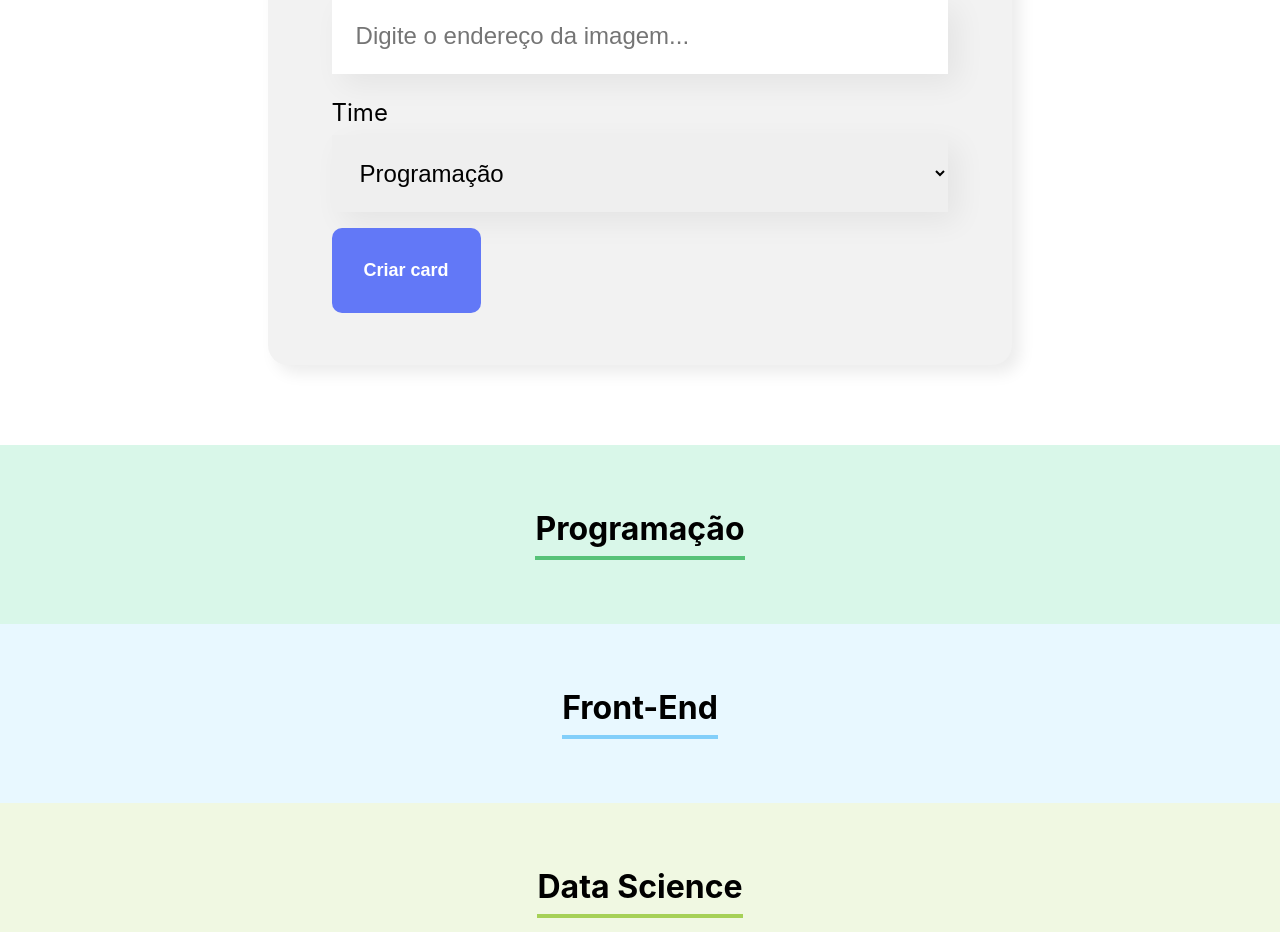
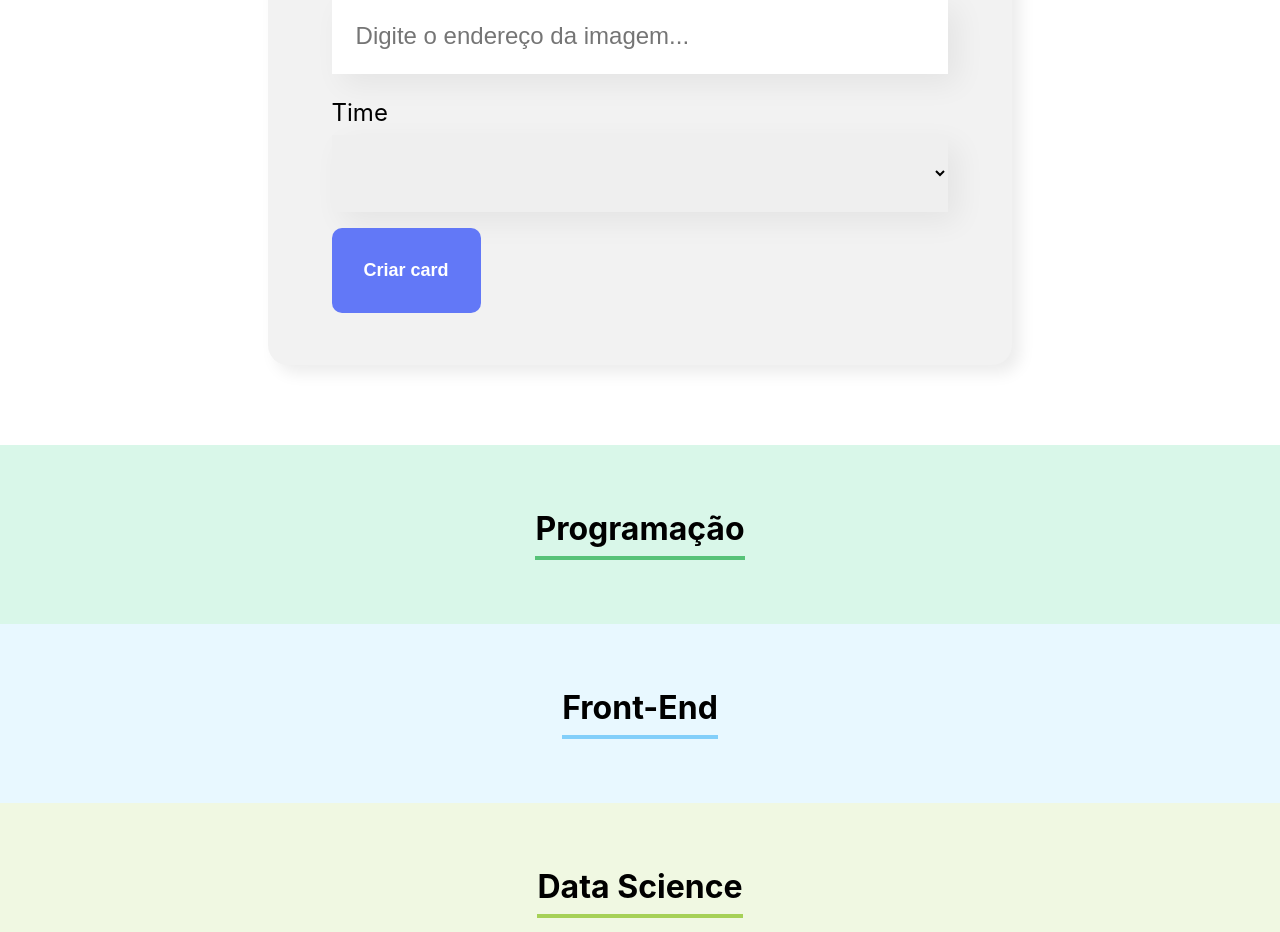
Before and after one commit to Kauapy/organo, a React (Create React App) app: page / in a window 1280 px wide. Shown: the part 1000-1932 px from the top of the page. Built offline with nearby package versions, Linux system fonts and the light colour scheme.

Commit message:
Passando a lista de times como props para Formulario:

```diff
--- a/src/App.js
+++ b/src/App.js
@@ -56,6 +56,7 @@ function App() {
         aoColaboradorCadastrado={(colaborador) =>
           aoNovoColaboradorAdicionado(colaborador)
         }
+        times={times.map(time => time.nome)}
       ></Formulario>
       {times.map((time) => (
         <Time
--- a/src/componentes/Formulario/index.js
+++ b/src/componentes/Formulario/index.js
@@ -10,15 +10,6 @@ const Formulario = (props) => {
   const [imagem, setImagem] = useState('');
   const [time, setTime] = useState('');
 
-  const times = [
-    "Programação",
-    "Front-End",
-    "Data Science",
-    "Devops",
-    "UX e Design",
-    "Mobile",
-    "Inovação e Gestão",
-  ];
 
   const aoSalvar = (event) => {
     event.preventDefault();
@@ -55,7 +46,7 @@ const Formulario = (props) => {
         ></CampoTexto>
         <ListaSuspensa
           label="Time"
-          item={times}
+          item={props.times}
           obrigatorio={true}
           aoAlterado={valor => setTime(valor)}
          ></ListaSuspensa>
--- a/src/componentes/ListaSuspensa/index.js
+++ b/src/componentes/ListaSuspensa/index.js
@@ -1,9 +1,15 @@
 import './ListaSuspensa.css'
-const ListaSuspensa = (props, evento) => {
+
+const ListaSuspensa = (props) => {
     return(
         <div className='lista-suspensa'>
             <label>{props.label}</label>
-            <select onChange={props => props.aoAlterado(evento.target.value)} required={props.required} value={props.value}>
+            <select
+                onChange={evento => props.aoAlterado(evento.target.value)}
+                required={props.required}
+                value={props.value}
+            >
+                <option value=""></option>
                 {props.item.map(item => {
                     return <option key={item}>{item}</option>
                 })}
```
